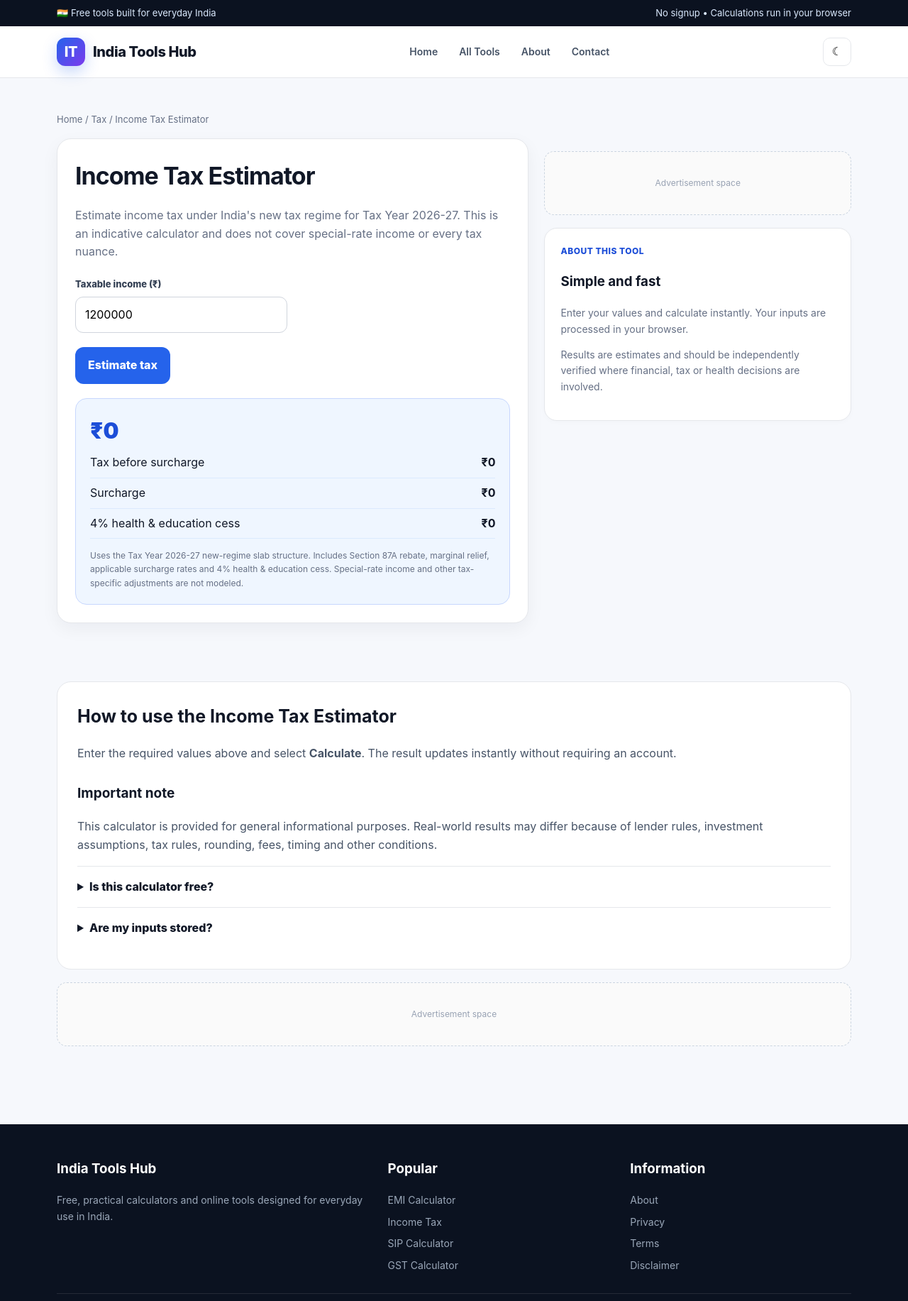
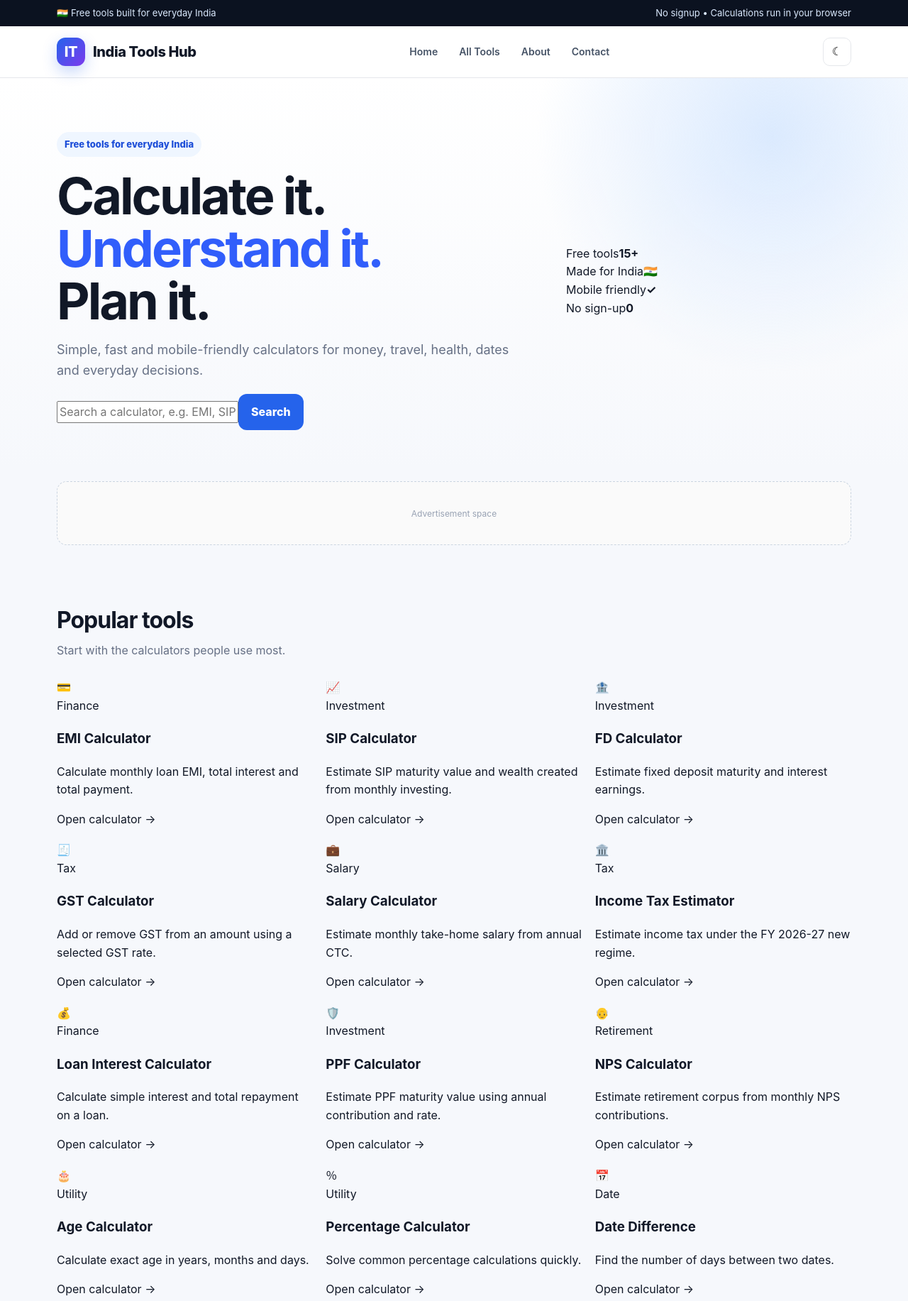
Before and after one commit to masoomh250/India-Tools-Hub, a plain HTML site: page index.html in a window 1280 px wide. Shown: the top 1833 px of the page at 71% size. Drawn offline with Linux system fonts and the light colour scheme.

Commit message:
Update index.html

```diff
--- a/index.html
+++ b/index.html
@@ -1,563 +1,60 @@
 <!doctype html>
 <html lang="en-IN">
 <head>
-<meta charset="utf-8">
-<meta name="viewport" content="width=device-width,initial-scale=1">
+<meta charset="utf-8"><meta name="viewport" content="width=device-width,initial-scale=1">
+<title>India Tools Hub | Free Calculators & Online Tools for India</title>
+<meta name="description" content="Free online calculators and useful tools for India: EMI, FD, SIP, GST, salary, tax, BMI, age, fuel cost and more.">
+<link rel="canonical" href="https://YOUR-DOMAIN.example/">
+<link rel="stylesheet" href="assets/style.css">
+</head>
+<body>
+<div id="site-header"></div>
+<main>
+<section class="hero"><div class="container hero-grid">
+<div>
+<span class="eyebrow">Free tools for everyday India</span>
+<h1>Calculate it.<br><span style="color:#315efb">Understand it.</span><br>Plan it.</h1>
+<p>Simple, fast and mobile-friendly calculators for money, travel, health, dates and everyday decisions.</p>
+<div class="search"><input id="toolSearch" placeholder="Search a calculator, e.g. EMI, SIP, GST..." oninput="renderSearch()"><button class="btn" onclick="renderSearch()">Search</button></div>
+<div id="searchResults"></div>
+</div>
+<div class="hero-card">
+<div class="stat"><span>Free tools</span><strong>15+</strong></div>
+<div class="stat"><span>Made for India</span><strong>🇮🇳</strong></div>
+<div class="stat"><span>Mobile friendly</span><strong>✓</strong></div>
+<div class="stat"><span>No sign-up</span><strong>0</strong></div>
+</div>
+</div></section>
 
-<title>Income Tax Estimator | India Tools Hub</title>
+<div class="container"><div class="adbox">Advertisement space</div></div>
 
-<meta
-    name="description"
-    content="Estimate income tax under India's new tax regime for Tax Year 2026-27. This is an indicative calculator and does not cover special-rate income or every tax nuance."
->
+<section class="section" id="tools"><div class="container">
+<div class="section-head"><div><h2>Popular tools</h2><p>Start with the calculators people use most.</p></div></div>
+<div class="grid" id="toolGrid"></div>
+</div></section>
 
-<link
-    rel="canonical"
-    href="https://masoomh250.github.io/India-Tools-Hub/tools/income-tax/"
->
-
-<link rel="icon" href="../../favicon.svg">
-<link rel="stylesheet" href="../../assets/style.css">
-</head>
-
-<body>
-
-<div id="site-header"></div>
-
-<main>
-
-<section class="tool-hero">
-
-<div class="container">
-
-<div class="breadcrumbs">
-<a href="../../index.html">Home</a> / Tax / Income Tax Estimator
+<section class="section" style="background:#fff"><div class="container">
+<div class="section-head"><div><h2>Why India Tools Hub?</h2><p>Built to be simple, transparent and useful.</p></div></div>
+<div class="grid">
+<div class="card"><div class="icon">⚡</div><h3>Instant results</h3><p>Calculations run directly in your browser. No account or registration required.</p></div>
+<div class="card"><div class="icon">🇮🇳</div><h3>India focused</h3><p>Rupee based calculations, Indian number formatting and practical use cases.</p></div>
+<div class="card"><div class="icon">🔒</div><h3>Privacy first</h3><p>Calculator inputs stay in your browser and are not submitted to our server.</p></div>
 </div>
-
-<div class="tool-layout">
-
-<div class="calc-card">
-
-<h1>Income Tax Estimator</h1>
-
-<p>
-Estimate income tax under India's new tax regime for Tax Year 2026-27.
-This is an indicative calculator and does not cover special-rate income
-or every tax nuance.
-</p>
-
-<div class="form-grid">
-
-<div class="field">
-
-<label for="income">
-Taxable income (₹)
-</label>
-
-<input
-    id="income"
-    type="number"
-    value="1200000"
-    min="0"
-    step="1"
->
-
-</div>
-
-</div>
-
-<button
-    class="btn"
-    style="margin-top:20px"
-    onclick="calc()"
->
-Estimate tax
-</button>
-
-<div class="result" id="out"></div>
-
-</div>
-
-<aside>
-
-<div class="adbox">
-Advertisement space
-</div>
-
-<div class="info-card">
-
-<div class="tag">
-About this tool
-</div>
-
-<h3>
-Simple and fast
-</h3>
-
-<p>
-Enter your values and calculate instantly.
-Your inputs are processed in your browser.
-</p>
-
-<p class="note">
-Results are estimates and should be independently verified
-where financial, tax or health decisions are involved.
-</p>
-
-</div>
-
-</aside>
-
-</div>
-
-</div>
-
-</section>
-
-
-<section class="section">
-
-<div class="container">
-
-<div class="article">
-
-<h2>
-How to use the Income Tax Estimator
-</h2>
-
-<p>
-Enter the required values above and select
-<strong>Calculate</strong>.
-The result updates instantly without requiring an account.
-</p>
-
-<h3>
-Important note
-</h3>
-
-<p>
-This calculator is provided for general informational purposes.
-Real-world results may differ because of lender rules,
-investment assumptions, tax rules, rounding, fees, timing
-and other conditions.
-</p>
-
-
-<div class="faq">
-
-<details>
-
-<summary>
-Is this calculator free?
-</summary>
-
-<p>
-Yes. India Tools Hub tools are designed to be free to use
-without registration.
-</p>
-
-</details>
-
-</div>
-
-
-<div class="faq">
-
-<details>
-
-<summary>
-Are my inputs stored?
-</summary>
-
-<p>
-The calculations run in your browser.
-This static site does not need your calculator inputs
-to calculate the result.
-</p>
-
-</details>
-
-</div>
-
-</div>
-
-
-<div class="adbox">
-Advertisement space
-</div>
-
-</div>
-
-</section>
-
+</div></section>
 </main>
-
-
 <div id="site-footer"></div>
-
-
-<script src="../../js/main.js"></script>
-
-
-<script>
-
-function slabTax(x) {
-
-    const slabs = [
-        [400000, 0],
-        [800000, 0.05],
-        [1200000, 0.10],
-        [1600000, 0.15],
-        [2000000, 0.20],
-        [2400000, 0.25],
-        [Infinity, 0.30]
-    ];
-
-    let previous = 0;
-    let tax = 0;
-
-    for (const [limit, rate] of slabs) {
-
-        if (x > previous) {
-            tax +=
-                (Math.min(x, limit) - previous) * rate;
-        }
-
-        if (x <= limit) {
-            break;
-        }
-
-        previous = limit;
-    }
-
-    return tax;
-}
-
-
-/*
- * Applicable surcharge rates.
- *
- * Income above ₹50 lakh:
- * 10%
- *
- * Income above ₹1 crore:
- * 15%
- *
- * Income above ₹2 crore:
- * 25%
- */
-
-function surchargeRate(income) {
-
-    if (income > 20000000) {
-        return 0.25;
-    }
-
-    if (income > 10000000) {
-        return 0.15;
-    }
-
-    if (income > 5000000) {
-        return 0.10;
-    }
-
-    return 0;
-}
-
-
-/*
- * Section 87A rebate and marginal relief.
- *
- * Full rebate applies when taxable income
- * does not exceed ₹12,00,000.
- *
- * Marginal relief is applied in the income range
- * immediately above ₹12,00,000.
- *
- * The marginal relief boundary used here is
- * ₹12,70,590.
- */
-
-function calculateMarginalRelief(income, tax) {
-
-    const rebateLimit = 1200000;
-    const marginalReliefLimit = 1270590;
-
-    /*
-     * Full Section 87A rebate.
-     */
-
-    if (income <= rebateLimit) {
-
-        return {
-            tax: 0,
-            rebate: tax
-        };
-
-    }
-
-
-    /*
-     * Marginal relief.
-     *
-     * Additional tax should not exceed
-     * the additional income above ₹12 lakh.
-     */
-
-    if (income <= marginalReliefLimit) {
-
-        const additionalIncome =
-            income - rebateLimit;
-
-        if (tax > additionalIncome) {
-
-            return {
-                tax: additionalIncome,
-                rebate: tax - additionalIncome
-            };
-
-        }
-
-    }
-
-
-    return {
-        tax: tax,
-        rebate: 0
-    };
-
-}
-
-
-/*
- * Calculate surcharge and applicable
- * marginal relief on surcharge.
- */
-
-function calculateSurcharge(income, tax) {
-
-    const rate = surchargeRate(income);
-
-    if (rate === 0) {
-        return 0;
-    }
-
-    let surcharge = tax * rate;
-
-    /*
-     * Determine the applicable surcharge threshold.
-     */
-
-    let threshold;
-    let thresholdRate;
-
-    if (income > 20000000) {
-
-        threshold = 20000000;
-        thresholdRate = 0.15;
-
-    } else if (income > 10000000) {
-
-        threshold = 10000000;
-        thresholdRate = 0.10;
-
-    } else {
-
-        threshold = 5000000;
-        thresholdRate = 0;
-    }
-
-
-    /*
-     * Calculate tax and surcharge at the
-     * applicable threshold.
-     */
-
-    const thresholdTax =
-        slabTax(threshold);
-
-    const thresholdSurcharge =
-        thresholdTax * thresholdRate;
-
-
-    /*
-     * Maximum liability after marginal relief.
-     */
-
-    const maximumLiability =
-        thresholdTax +
-        thresholdSurcharge +
-        (income - threshold);
-
-
-    /*
-     * Apply surcharge marginal relief if required.
-     */
-
-    if (tax + surcharge > maximumLiability) {
-
-        surcharge =
-            Math.max(
-                0,
-                maximumLiability - tax
-            );
-
-    }
-
-    return surcharge;
-
-}
-
-
-/*
- * Main calculator.
- */
-
-function calc() {
-
-    const income =
-        Math.max(
-            0,
-            num('income')
-        );
-
-
-    /*
-     * Calculate tax using the new-regime
-     * slab structure.
-     */
-
-    const calculatedSlabTax =
-        slabTax(income);
-
-
-    /*
-     * Apply Section 87A rebate and
-     * marginal relief.
-     */
-
-    const relief =
-        calculateMarginalRelief(
-            income,
-            calculatedSlabTax
-        );
-
-
-    const tax =
-        relief.tax;
-
-
-    /*
-     * Calculate surcharge.
-     */
-
-    const surcharge =
-        calculateSurcharge(
-            income,
-            tax
-        );
-
-
-    /*
-     * Health and Education Cess = 4%
-     *
-     * Cess is calculated on:
-     *
-     * Tax + Surcharge
-     */
-
-    const cess =
-        (tax + surcharge) * 0.04;
-
-
-    /*
-     * Final tax liability.
-     */
-
-    const total =
-        tax +
-        surcharge +
-        cess;
-
-
-    /*
-     * Display result.
-     */
-
-    document.getElementById('out').innerHTML = `
-
-        <div class="main-result">
-            ${money(total)}
-        </div>
-
-        <div class="result-row">
-
-            <span>
-                Tax before surcharge
-            </span>
-
-            <strong>
-                ${money(tax)}
-            </strong>
-
-        </div>
-
-
-        <div class="result-row">
-
-            <span>
-                Surcharge
-            </span>
-
-            <strong>
-                ${money(surcharge)}
-            </strong>
-
-        </div>
-
-
-        <div class="result-row">
-
-            <span>
-                4% health &amp; education cess
-            </span>
-
-            <strong>
-                ${money(cess)}
-            </strong>
-
-        </div>
-
-
-        <div class="note">
-
-            Uses the Tax Year 2026-27 new-regime
-            slab structure. Includes Section 87A rebate,
-            marginal relief, applicable surcharge rates
-            and 4% health &amp; education cess.
-
-            Special-rate income and other tax-specific
-            adjustments are not modeled.
-
-        </div>
-
-    `;
-
-}
-
-
-/*
- * Calculate the default value when the page loads.
- */
-
-calc();
-
-</script>
-
-
+<script src="js/main.js"></script>
 <script>
 loadChrome();
+function renderTools(list=TOOLS){
+ document.getElementById("toolGrid").innerHTML=list.map(t=>`<a class="card" href="${t.url}"><div class="icon">${t.icon}</div><div class="category">${t.cat}</div><h3>${t.name}</h3><p>${t.desc}</p><span class="card-link">Open calculator →</span></a>`).join("");
+}
+function renderSearch(){
+ const q=document.getElementById("toolSearch").value.toLowerCase().trim();
+ const r=q?TOOLS.filter(t=>(t.name+" "+t.cat+" "+t.desc).toLowerCase().includes(q)):TOOLS;
+ document.getElementById("searchResults").innerHTML=q?`<div style="margin-top:12px" class="small">${r.length} result(s) found</div>`:"";
+ renderTools(r);
+}
+renderTools();
 </script>
-
-</body>
-</html>
+</body></html>
```
